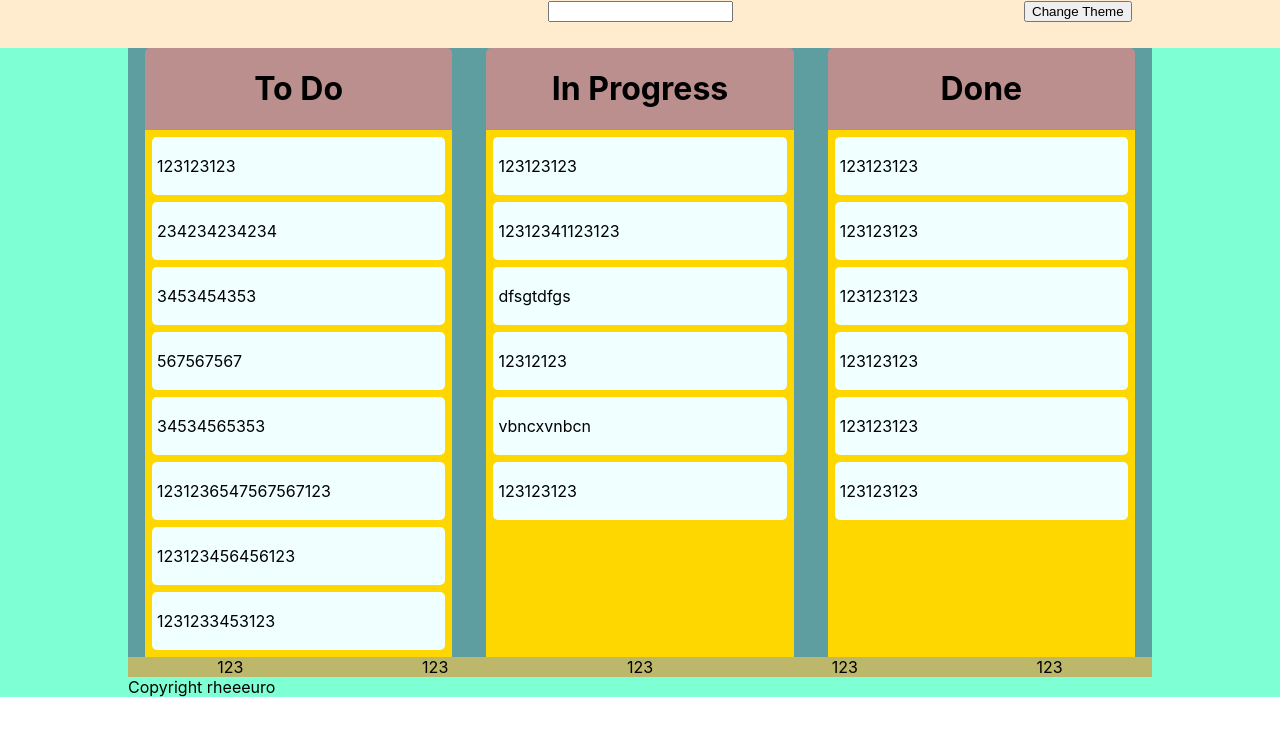
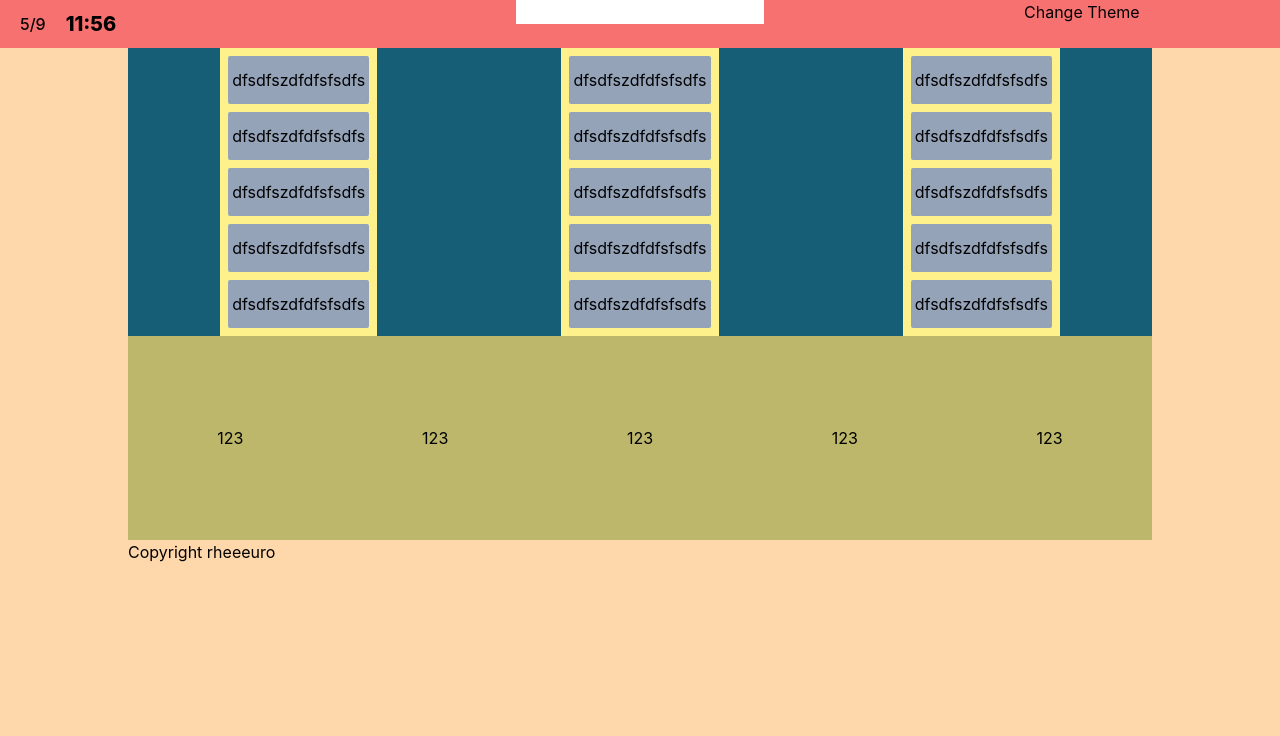
Before and after one commit to rheeeuro/homepage, a React (Create React App) app: page / in a window 1280 px wide. Shown: the top 736 px of the page. Built offline with nearby package versions, Linux system fonts and the light colour scheme.

Commit message:
add tailwind-styled-components

```diff
--- a/package.json
+++ b/package.json
@@ -40,5 +40,8 @@
       "last 1 firefox version",
       "last 1 safari version"
     ]
+  },
+  "devDependencies": {
+    "tailwindcss": "^3.3.2"
   }
 }
--- a/src/App.css
+++ b/src/App.css
@@ -1,7 +1,7 @@
 html,
 body {
-  width: 100%;
-  height: 100%;
+  width: 100vw;
+  height: 100vh;
   -ms-overflow-style: none; /* IE and Edge */
   scrollbar-width: none; /* Firefox */
   margin: 0;
@@ -16,30 +16,6 @@ body::-webkit-scrollbar {
   display: none;
 }
 
-.container {
-  width: 100%;
-  height: 100%;
-  display: flex;
-  flex-direction: column;
-  align-items: center;
-  background-color: aquamarine;
-}
-
-.header {
-  width: 100%;
-  height: 48px;
-  display: flex;
-  flex-direction: row;
-  justify-content: space-between;
-  background-color: blanchedalmond;
-}
-.clock {
-  width: 20%;
-  display: flex;
-  flex-direction: column;
-  justify-content: center;
-  text-align: center;
-}
 .theme {
   width: 20%;
 }
--- a/src/App.tsx
+++ b/src/App.tsx
@@ -1,19 +1,30 @@
+import tw from "tailwind-styled-components";
 import "./App.css";
 import Bookmark from "./components/Bookmark";
 import Footer from "./components/Footer";
 import Header from "./components/Header";
 import ToDo from "./components/ToDo";
 
+const Container = tw.div`
+h-screen
+w-screen
+m-0
+flex
+flex-col
+items-center
+bg-orange-200
+`;
+
 function App() {
   return (
-    <div className="container">
+    <Container>
       <Header />
       <div className="content">
         <ToDo />
         <Bookmark />
         <Footer />
       </div>
-    </div>
+    </Container>
   );
 }
 
--- a/src/components/Clock.tsx
+++ b/src/components/Clock.tsx
@@ -0,0 +1,30 @@
+import tw from "tailwind-styled-components";
+
+const Container = tw.div`
+w-1/5
+flex
+flex-row
+items-center
+text-center
+`;
+
+const Date = tw.h1`
+mx-5
+font-medium
+`;
+
+const Time = tw.h1`
+text-xl
+font-extrabold
+`;
+
+export function Clock() {
+  return (
+    <Container>
+      <Date>5/9</Date>
+      <Time>11:56</Time>
+    </Container>
+  );
+}
+
+export default Clock;
--- a/src/components/Header.tsx
+++ b/src/components/Header.tsx
@@ -1,17 +1,25 @@
+import tw from "tailwind-styled-components";
+import Clock from "./Clock";
+import Search from "./Search";
+
+const Container = tw.div`
+w-full
+h-12
+flex
+flex-row
+justify-between
+bg-red-400
+`;
+
 export function Header() {
   return (
-    <div className="header">
-      <div className="clock">
-        <h1 className="clock-date"></h1>
-        <h1 className="clock-time"></h1>
-      </div>
-      <div className="search">
-        <input type="text" name="search" id="search" />
-      </div>
+    <Container>
+      <Clock />
+      <Search />
       <div className="theme">
         <button>Change Theme</button>
       </div>
-    </div>
+    </Container>
   );
 }
 
--- /dev/null
+++ b/src/components/Search.tsx
@@ -0,0 +1,9 @@
+export function Search() {
+  return (
+    <div className="search">
+      <input type="text" name="search" id="search" />
+    </div>
+  );
+}
+
+export default Search;
--- /dev/null
+++ b/src/components/Theme.tsx
@@ -0,0 +1,5 @@
+export function Theme() {
+  return null;
+}
+
+export default Theme;
--- a/src/components/ToDo.tsx
+++ b/src/components/ToDo.tsx
@@ -1,42 +1,41 @@
+import tw from "tailwind-styled-components";
+import ToDoColumn from "./ToDoColumn";
+import ToDoItem from "./ToDoItem";
+
+const Container = tw.div`
+w-full
+h-[7/10]
+flex
+flex-row
+justify-around
+bg-cyan-800
+`;
+
 export function ToDo() {
   return (
-    <div className="todo">
-      <div className="todo-todo">
-        <h1>To Do</h1>
-        <div className="todo-todo-items todo-items">
-          <div className="todo-todo-item todo-item">123123123</div>
-          <div className="todo-todo-item todo-item">234234234234</div>
-          <div className="todo-todo-item todo-item">3453454353</div>
-          <div className="todo-todo-item todo-item">567567567</div>
-          <div className="todo-todo-item todo-item">34534565353</div>
-          <div className="todo-todo-item todo-item">1231236547567567123</div>
-          <div className="todo-todo-item todo-item">123123456456123</div>
-          <div className="todo-todo-item todo-item">1231233453123</div>
-        </div>
-      </div>
-      <div className="todo-progress">
-        <h1>In Progress</h1>
-        <div className="todo-progress-items todo-items">
-          <div className="todo-progress-item todo-item">123123123</div>
-          <div className="todo-progress-item todo-item">12312341123123</div>
-          <div className="todo-progress-item todo-item">dfsgtdfgs</div>
-          <div className="todo-progress-item todo-item">12312123</div>
-          <div className="todo-progress-item todo-item">vbncxvnbcn</div>
-          <div className="todo-progress-item todo-item">123123123</div>
-        </div>
-      </div>
-      <div className="todo-done">
-        <h1>Done</h1>
-        <div className="todo-done-items todo-items">
-          <div className="todo-done-item todo-item">123123123</div>
-          <div className="todo-done-item todo-item">123123123</div>
-          <div className="todo-done-item todo-item">123123123</div>
-          <div className="todo-done-item todo-item">123123123</div>
-          <div className="todo-done-item todo-item">123123123</div>
-          <div className="todo-done-item todo-item">123123123</div>
-        </div>
-      </div>
-    </div>
+    <Container>
+      <ToDoColumn>
+        <ToDoItem />
+        <ToDoItem />
+        <ToDoItem />
+        <ToDoItem />
+        <ToDoItem />
+      </ToDoColumn>
+      <ToDoColumn>
+        <ToDoItem />
+        <ToDoItem />
+        <ToDoItem />
+        <ToDoItem />
+        <ToDoItem />
+      </ToDoColumn>
+      <ToDoColumn>
+        <ToDoItem />
+        <ToDoItem />
+        <ToDoItem />
+        <ToDoItem />
+        <ToDoItem />
+      </ToDoColumn>
+    </Container>
   );
 }
 
--- /dev/null
+++ b/src/components/ToDoColumn.tsx
@@ -0,0 +1,32 @@
+import { ReactNode } from "react";
+import tw from "tailwind-styled-components";
+
+const Container = tw.div`
+w-[3/10]
+flex
+flex-col
+items-center
+rounded-md
+bg-pink-200
+`;
+
+const Items = tw.div`
+w-full
+h-full
+overflow-y-hidden
+bg-yellow-200
+`;
+
+interface ToDoColumnProps {
+  children: ReactNode;
+}
+
+export function ToDoColumn({ children }: ToDoColumnProps) {
+  return (
+    <Container>
+      <Items>{children}</Items>
+    </Container>
+  );
+}
+
+export default ToDoColumn;
--- /dev/null
+++ b/src/components/ToDoItem.tsx
@@ -0,0 +1,19 @@
+import tw from "tailwind-styled-components";
+
+const Container = tw.div`
+w-auto
+h-12
+m-2
+p-1
+rounded-sm
+text-center
+flex
+items-center
+bg-slate-400
+`;
+
+export function ToDoItem() {
+  return <Container>dfsdfszdfdfsfsdfs</Container>;
+}
+
+export default ToDoItem;
--- /dev/null
+++ b/tailwind.config.js
@@ -0,0 +1,8 @@
+/** @type {import('tailwindcss').Config} */
+module.exports = {
+  content: ["./src/**/*.{js,jsx,ts,tsx}"],
+  theme: {
+    extend: {},
+  },
+  plugins: [],
+};
```
Also changed, not shown: src/index.css (+7 -3 lines), 1 other file (tests, documents, lock files or other folders).
